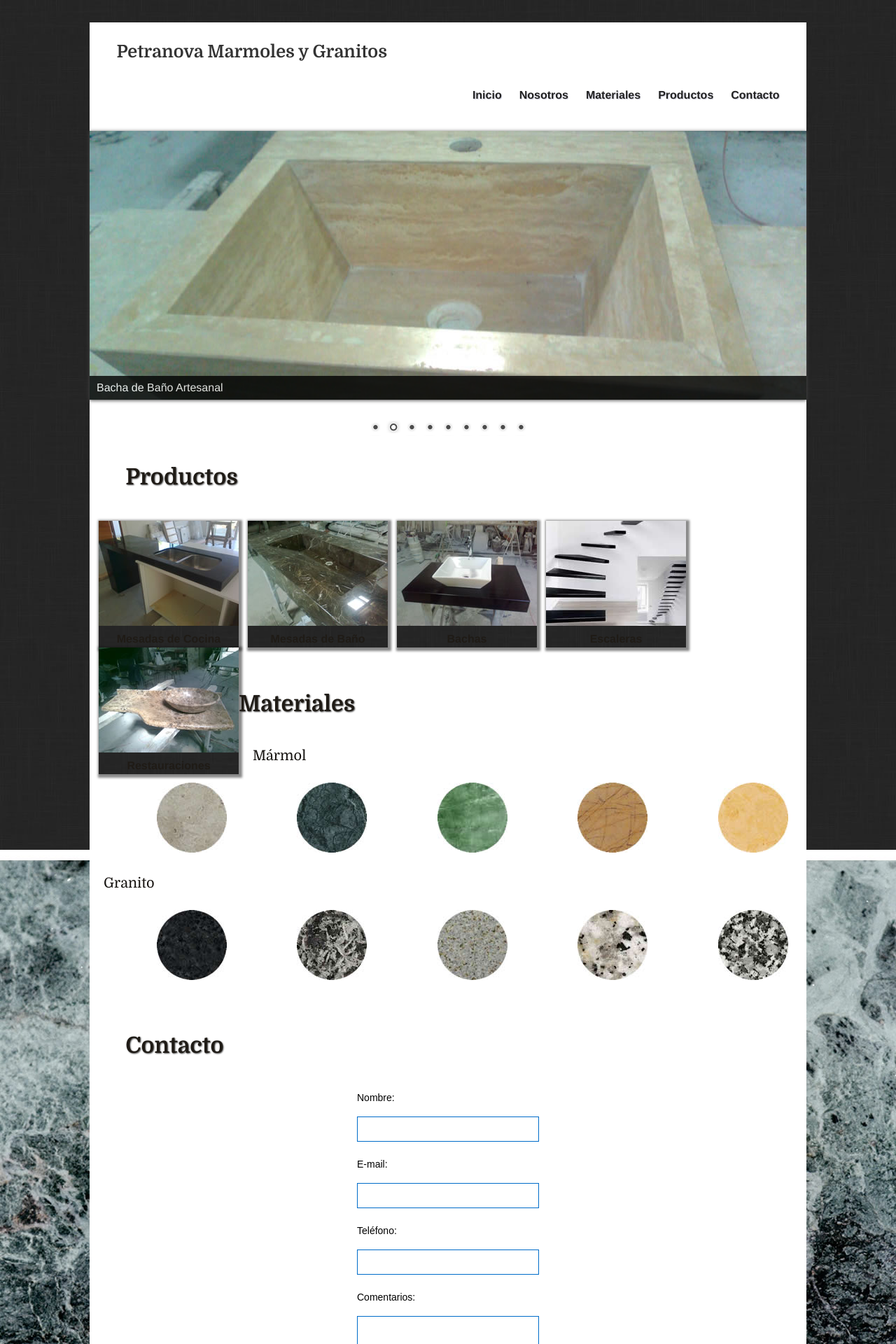
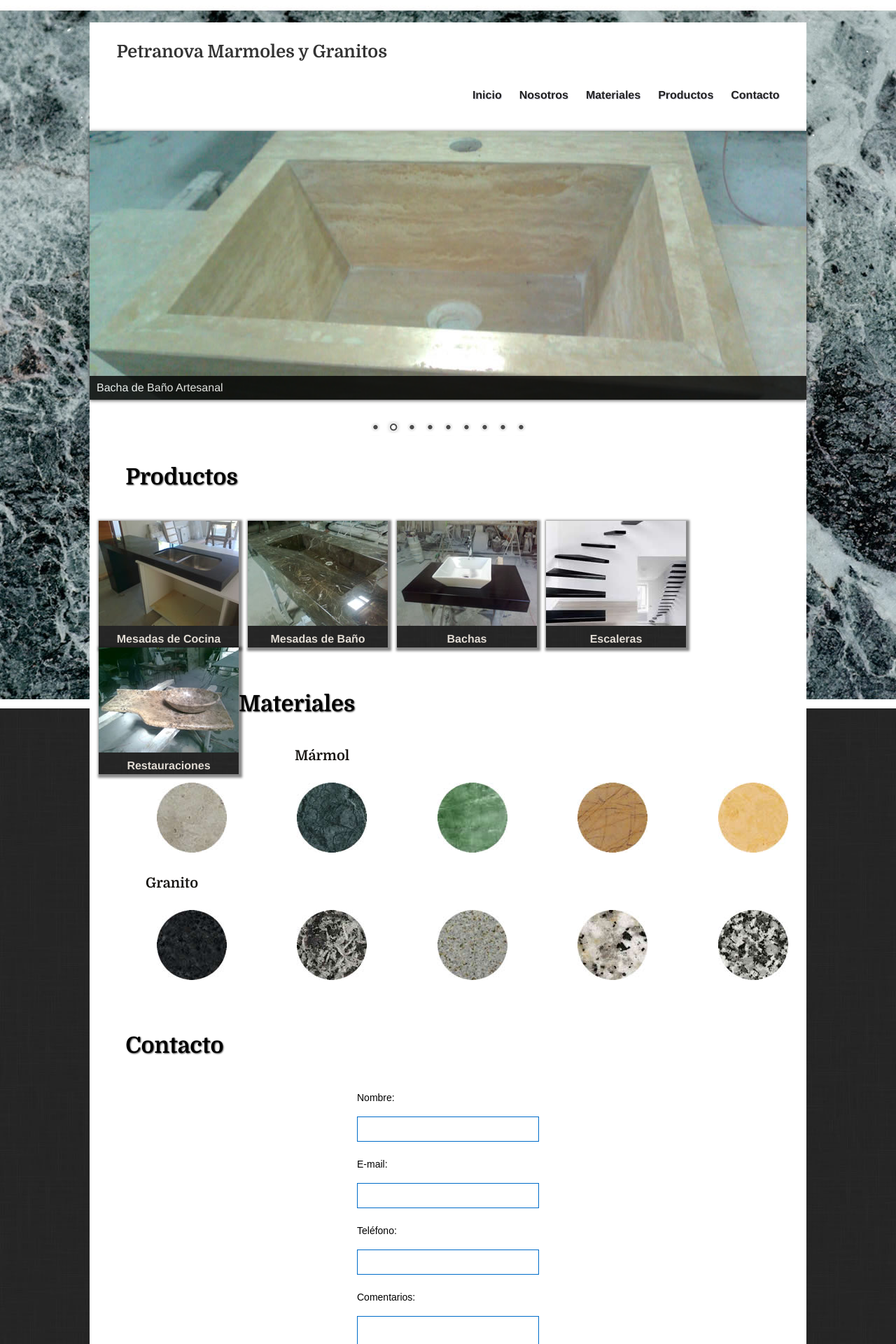
Before and after one commit to ignaciolopezjuani/petranova, a Jekyll site: the page built from index.html, in a window 1280 px wide. Shown: the top 1920 px of the page at 70% size. Built offline with Jekyll 4.4.1, drawn with Linux system fonts in a browser that asks for light colours; nearby versions of some CDN libraries; some web fonts are replaced; Markdown is read by kramdown in place of the engine named in the settings; some of the changed text lies outside the part shown.

Commit message:
Add style to index

```diff
--- a/index.html
+++ b/index.html
@@ -29,7 +29,7 @@ title: Home
 
   <section class="main-section">
 
-    <h1 class="main-title"><a name="productos" id="productos">Productos</h1>
+    <h1 class="main-title"><a class="section-title" name="productos" id="productos">Productos</h1>
 
       <article class="products">
         <a href="#"><img src="media/images/productos/mesadacocina.jpg"/></a>
@@ -58,7 +58,7 @@ title: Home
   </section>
 
   <section class="main-section" id="materials">
-    <h1 class="main-title"><a name="materiales" id="materiales">Materiales</h1>
+    <h1 class="main-title"><a class="section-title" name="materiales" id="materiales">Materiales</h1>
     <article class="materiales">
       <a  name="marmol" id="marmol" class="sub-category">Mármol</a>
       <ul class="materials-list">
@@ -83,7 +83,7 @@ title: Home
   </section>
 
   <section class="main-section">
-    <h1 class="main-title"><a name="contacto" id="contacto">Contacto</h1>
+    <h1 class="main-title"><a class="section-title" name="contacto" id="contacto">Contacto</h1>
     <div class="contacto">
 
       <form  class="contacto" name="formulario" id="formulario" method="">
@@ -108,7 +108,7 @@ title: Home
   </section>
 
   <section class="main-section">
-    <h1 class="main-title"><a name="nosotros" id="nosotros">Nosotros</h1>
+    <h1 class="main-title"><a class="section-title" name="nosotros" id="nosotros">Nosotros</h1>
       <div class="center">
         <h2 class="sub-category">Somos una marmoleria especializada en:</h2>
           <ul class="about-list">
@@ -122,7 +122,7 @@ title: Home
           <ul class="about-list">
             <li><a href="#">Mármol</a></li>
             <li><a href="#">Granito</a></li>
-            <li><a href="#">Cuarzo Sintético</a></li>
+            <li><p href="#">Cuarzo Sintético</p></li>
           </ul>
         <h2 class="sub-category">Vamos a todo el país</h2>
         <h2 class="sub-category">Hacemos trabajos a medida, y realizamos presupuestos sin cargo.</h2>
@@ -133,6 +133,6 @@ title: Home
             <li>1.64 mts X 0.55 mt</li>
             <li>1.84 mts X 0.55 mt</li>
           </ul>
-        <h2 class="sub-category">Para nosotros la calidad del trabajo es fundamental.</h2>
+        <h2 class="sub-category">Para nosotros la calidad del trabajo es primordial.</h2>
       </div>
 </div>
--- a/media/css/base.css
+++ b/media/css/base.css
@@ -17,11 +17,15 @@ body {
   line-height: 1.5em;
 }
 a {
-  color: #1F1B16;
+  color: #E2DCD4;
   text-decoration: none;
 }
 a .light_a {
   color: #ACAAAA;
+}
+
+a.section-title {
+  color: black;
 }
 
 a:hover {
@@ -30,9 +34,11 @@ color: #AC9C88;
 
 .sub-category {
   color: #171411;
+  padding-left: 60px;
   font-size: 20px;
   margin: 1em;
   font-family: 'Domine', Helvetica, Arial, serif;
+  font-weight: bold;
 }
 .materials-list {
   padding: 25px 0 25px 0;
@@ -162,8 +168,8 @@ ul.dropdown ul {
 /* Section Specific ************************************************/
 
 /*Home*/
-body.home {
-  background:url(../images/backgroundsmall.jpg) repeat-x center top, url(../images/marble3.jpg) no-repeat center, url(../images/background.jpg) repeat;
+body {
+  background: url(../images/marble3.jpg) no-repeat center top, url(../images/background.jpg) repeat;
 }
 
 body.home article.products {
```
Also changed, not shown: media/images/marble3.jpg.
